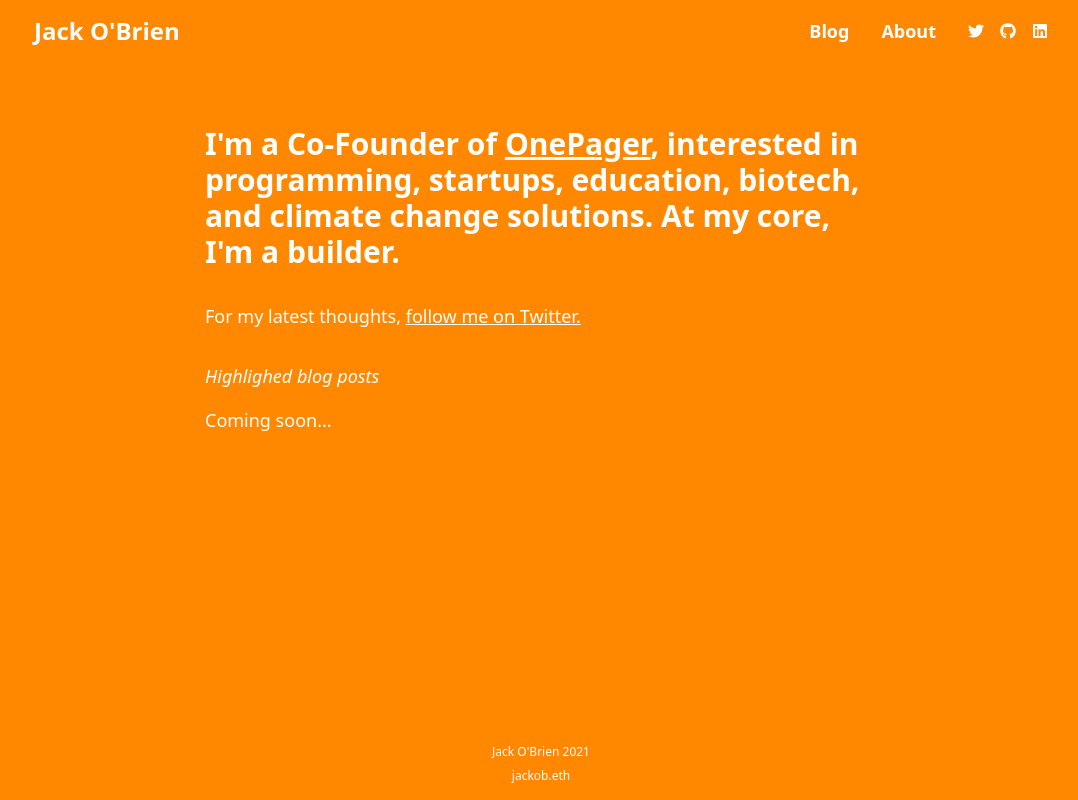
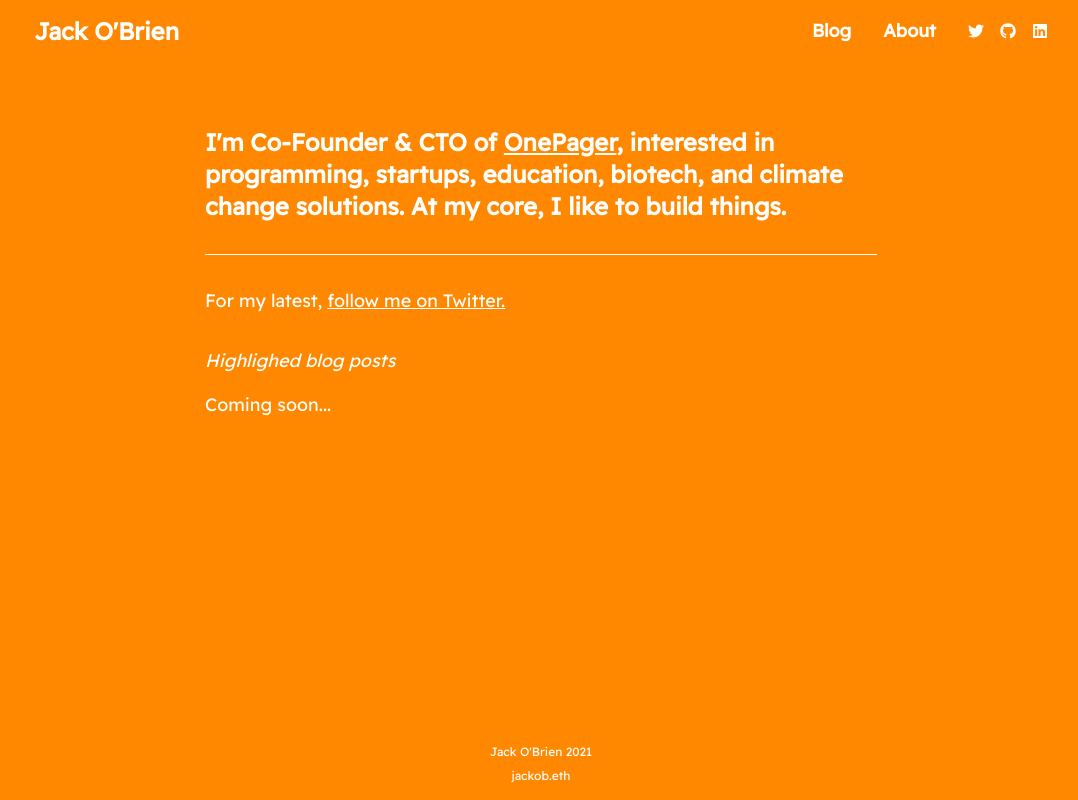
Before and after one commit to jfobrien29/text-reflect, a Next.js app: page / in a window 1280 px wide. Shown: the whole page, without its empty margins (99-1177 px from the left). Built offline with nearby package versions, Linux system fonts and the light colour scheme.

Commit message:
Update font with Readex Pro from Google Fonts

```diff
--- a/src/components/Landing.tsx
+++ b/src/components/Landing.tsx
@@ -19,17 +19,20 @@ const Landing: React.FC<any> = () => {
       <div className="bg-orange">
         {/** Header */}
         <div className="flex flex-col">
-          <h1 className=" text-white text-3xl font-semibold max-w-2xl">
-            I'm a Co-Founder of{' '}
+          <h1 className=" text-white text-2xl font-semibold max-w-2xl">
+            I'm Co-Founder & CTO of{' '}
             <a className="underline" href="https://onepager.vc">
               OnePager
             </a>
             , interested in programming, startups, education, biotech, and
-            climate change solutions. At my core, I'm a builder.
+            climate change solutions. At my core, I like to build things.
           </h1>
 
+          {/** divider */}
+          <div className="mt-8 w-full h-px bg-white"></div>
+
           <h2 className="mt-8 text-lg">
-            For my latest thoughts,{' '}
+            For my latest,{' '}
             <a className="underline" href={TWITTER_LINK}>
               follow me on Twitter.
             </a>
--- a/src/containers/BaseHeaders.tsx
+++ b/src/containers/BaseHeaders.tsx
@@ -33,6 +33,11 @@ const BaseHeader: React.FC<any> = ({
       <meta name="twitter:description" content={description} />
       <meta name="twitter:card" content="summary" />
       <meta name="twitter:site" content="@thejackobrien" />
+
+      <style>
+        @import
+        url('https://fonts.googleapis.com/css2?family=Readex+Pro&display=swap');
+      </style>
     </Head>
   );
 };
--- a/src/containers/BaseLayout.tsx
+++ b/src/containers/BaseLayout.tsx
@@ -8,7 +8,7 @@ const BaseLayout: React.FC<any> = ({ children }) => {
   return (
     <>
       <BaseHeader />
-      <div className="w-full min-h-screen flex flex-col">
+      <div className="w-full min-h-screen flex flex-col font-readex-pro">
         <Header />
 
         <main className="w-full flex justify-center align-middle text-white">
--- a/src/styles/global.css
+++ b/src/styles/global.css
@@ -9,3 +9,7 @@ html {
 .max-w-1030 {
   max-width: 1030px;
 }
+
+.font-readex-pro {
+  font-family: 'Readex Pro', sans-serif;
+}
```
